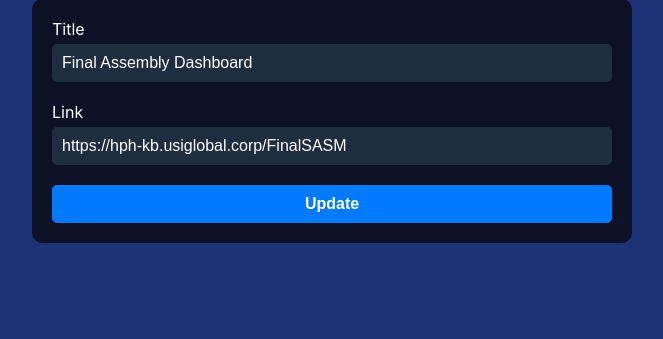
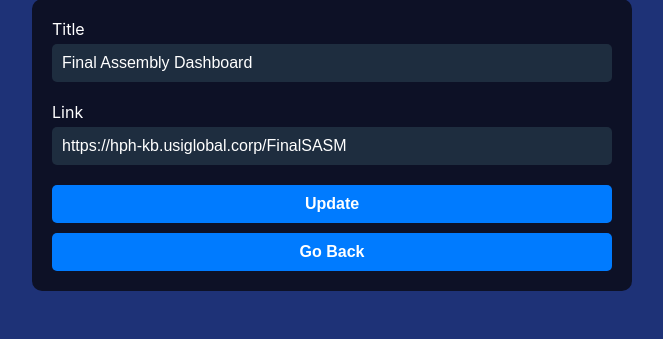
Before and after one commit to phphuc0608/Navigation-Page, a Django app: page /edit/1/ in a window 1280 px wide. Shown: the part 180-519 px from the top of the page, without its empty margins (308-971 px from the left). Run offline with Django 5.2, Linux system fonts and the light colour scheme; data comes from the database, SQL or seed files in the repository; both versions use the stored data as it was after the commit; some web fonts are replaced.

Commit message:
update new feature

```diff
--- a/mysite/navigation/templates/manage/edit.html
+++ b/mysite/navigation/templates/manage/edit.html
@@ -154,7 +154,8 @@
                     <label for="link">Link</label>
                     <input type="url" id="link" name="link" value="{{ page.link }}" required>
                 </div>
-                <button type="submit" class="submit_button">Update</button>
+                <button type="submit" class="submit_button" style="margin-bottom: 10px;">Update</button>
+                <button onclick="location.href='/manage/'" class="submit_button">Go Back</button>
             </form>
         </div>
     </div>
--- a/mysite/navigation/templates/manage/manage.html
+++ b/mysite/navigation/templates/manage/manage.html
@@ -239,7 +239,7 @@
                 <div class="list_item">
                     <span>{{ page.title }}</span>
                     <div>
-                        <a href="{{ page.link }}" target="_blank" class="access_button">Access</a>
+                        <a href="{{ page.link }}" target="_blank" target="_blank" class="access_button">Access</a>
                         <a href="{% url 'edit' page.id %}" class="edit_button">Edit</a>
                         <form method="POST" action="{% url 'delete' page.id %}" style="display:inline;" onsubmit="return confirm('Are you sure you want to delete this item?');">
                             {% csrf_token %}
--- a/mysite/navigation/templates/user/user.html
+++ b/mysite/navigation/templates/user/user.html
@@ -21,7 +21,7 @@
             <h1 class="title">Dashboard list</h1>
             <div class="list_container">
                 {% for page in pages %}
-                    <a class="list_box" href="{{ page.link }}">
+                    <a class="list_box" target="_blank" href="{{ page.link }}">
                         <h3>{{ page.title }}</h3>
                     </a>
                 {% endfor %}
```
Also changed, not shown: mysite/navigation.sqlite3.
